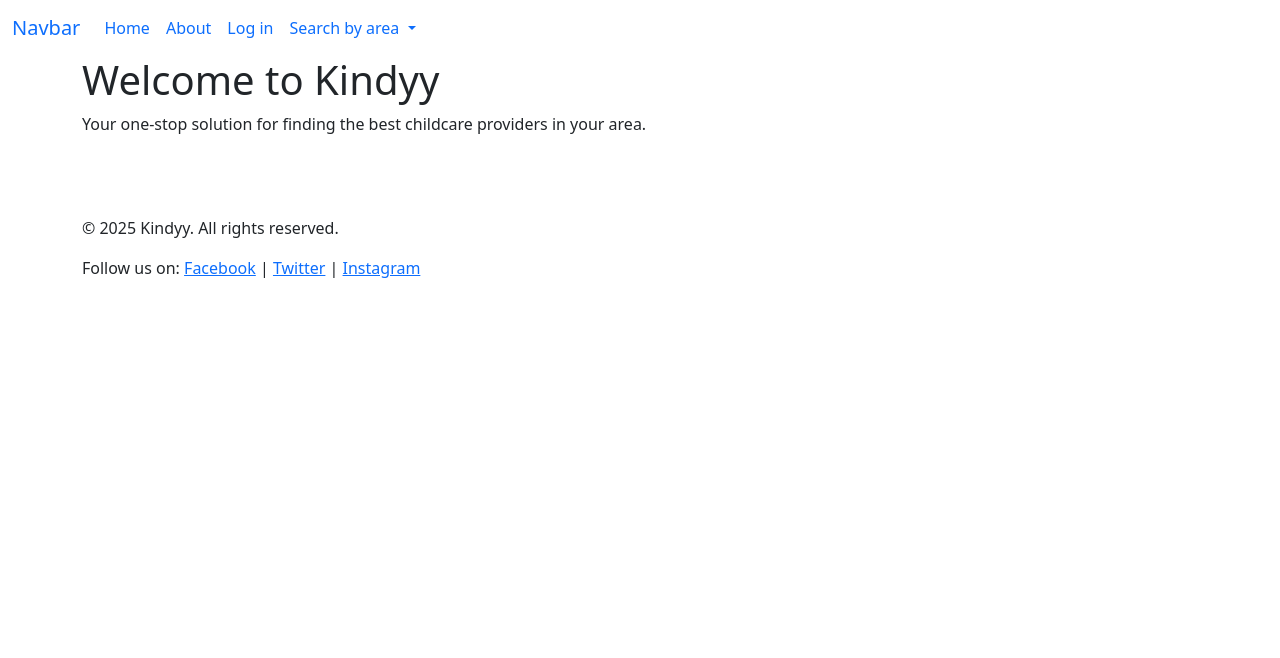
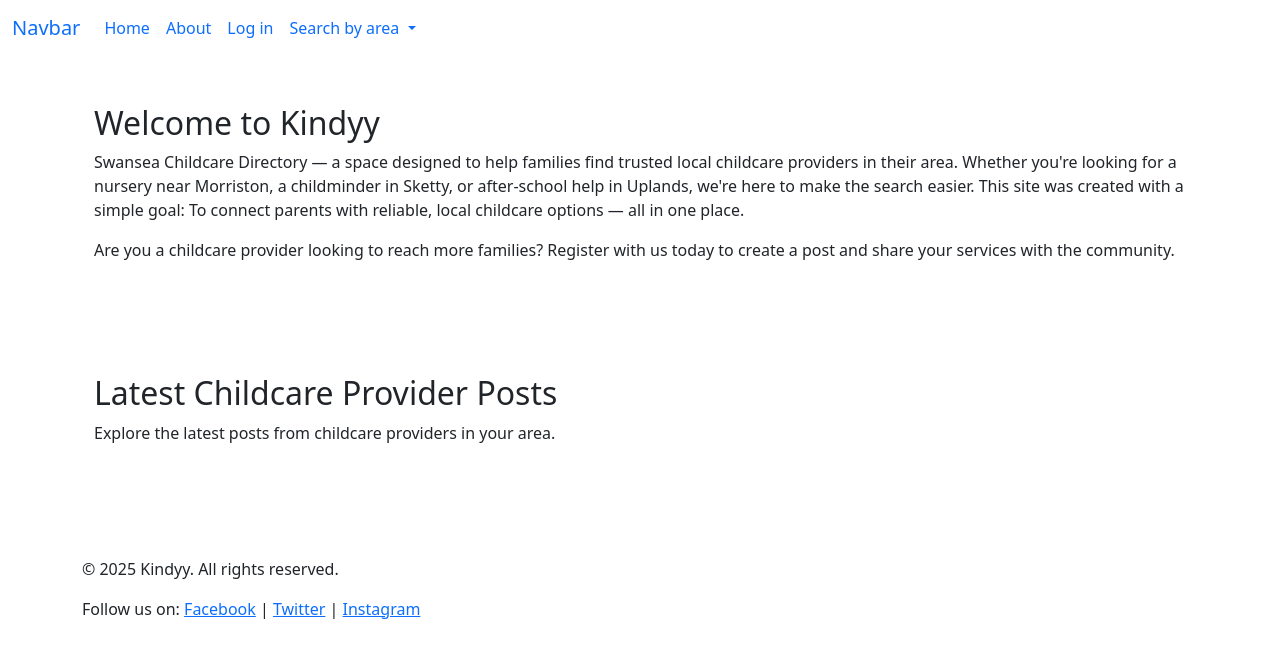
Before and after one commit to Anastasiya-m4c/kindyy, a Django app: page / in a window 1280 px wide. Shown: the top 658 px of the page. Run offline with Django 4.2, Linux system fonts and the light colour scheme; data that the repository does not hold is empty; some libraries are stand-ins or nearby versions.

Commit message:
add about section

```diff
--- a/providers/templates/kindyy/index.html
+++ b/providers/templates/kindyy/index.html
@@ -2,11 +2,27 @@
 
 {% block content %}
 
-<!-- index.html content starts here -->
-<div class="container-fluid">
-    <div class="row">
+    <!-- About Section -->
+    <section id="about" class="py-5">
+        <div class="container">
+            <h2>Welcome to Kindyy</h2>
+            <p>
+                Swansea Childcare Directory — a space designed to help families find trusted local childcare providers in their area.
+                Whether you're looking for a nursery near Morriston, a childminder in Sketty, or after-school help in Uplands, we're here to make the search easier.
+                This site was created with a simple goal: To connect parents with reliable, local childcare options — all in one place.
+            </p>
+            <p>
+                Are you a childcare provider looking to reach more families? Register with us today to create a post and share your services with the community.
+            </p>
+        </div>
+    </section>
 
         <!-- Childcare provider posts -->
+        <section id="posts" class="py-5">
+            <div class="container">
+                <h2>Latest Childcare Provider Posts</h2>
+                <p>Explore the latest posts from childcare providers in your area.</p>
+            </div>
         <div class="col-12 mt-3 left">
             <div class="row">
                 {% for post in post_list %}
@@ -61,6 +77,6 @@
     </nav>
     {% endif %}
 </div>
-
+        </section>
 <!-- index.html content ends here -->
 {% endblock %}
--- a/templates/base.html
+++ b/templates/base.html
@@ -43,7 +43,7 @@
                         <a class="nav-link active" aria-current="page" href="{% url 'home' %}">Home</a>
                     </li>
                     <li class="nav-item">
-                        <a class="nav-link" href="#">About</a>
+                        <a class="nav-link" href="#about">About</a>
                     </li>
                     <li class="nav-item">
                         <a class="nav-link" href="#">Log in</a>
@@ -67,8 +67,6 @@
     <!-- Main content -->
     <main class="container">
         <header>
-            <h1>Welcome to Kindyy</h1>
-            <p>Your one-stop solution for finding the best childcare providers in your area.</p>
         </header>
 
         <section>
```
